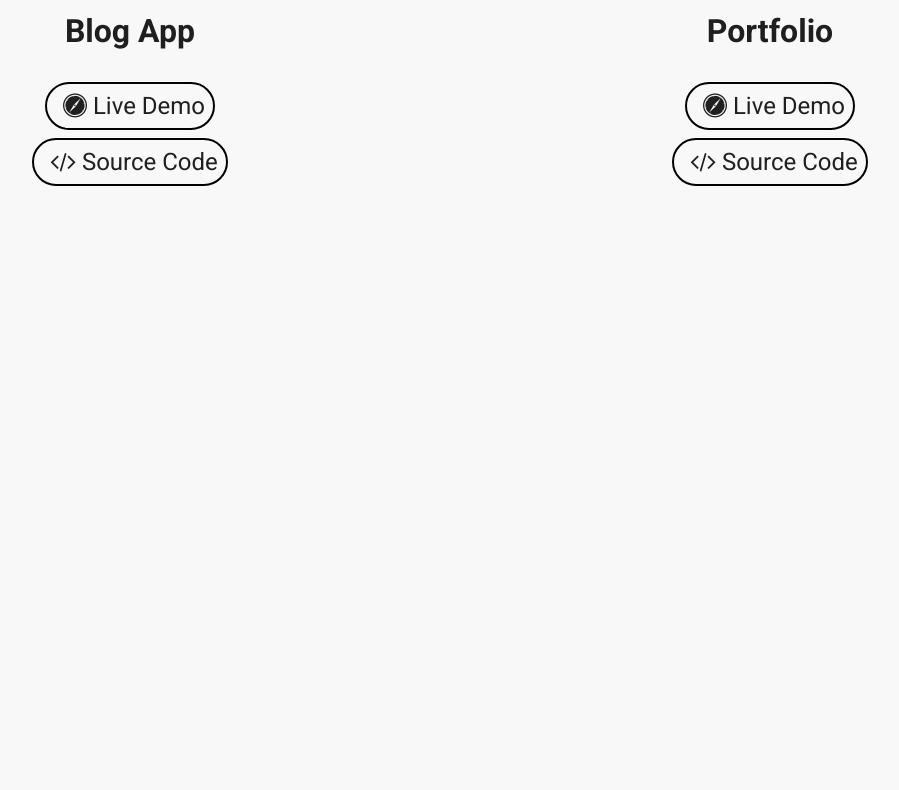
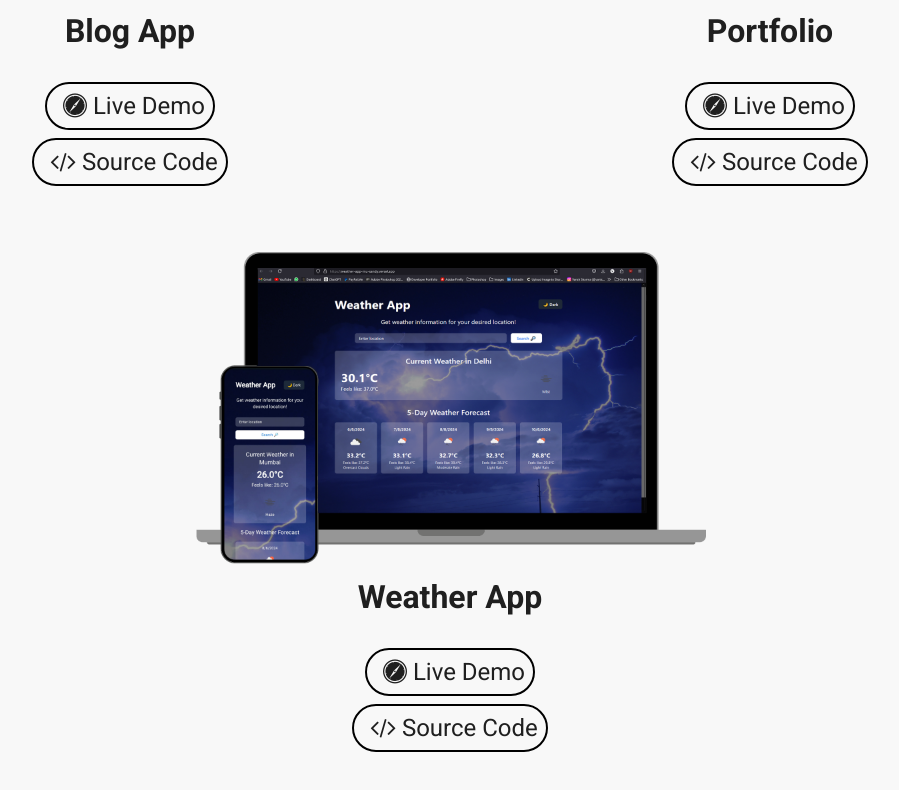
Before and after one commit to VanshSharma0/portfolio1, a React (Create React App) app: page /portfolio in a window 1280 px wide. Shown: the part 984-1774 px from the top of the page, without its empty margins (190-1089 px from the left). Before the commit the page ends 1250 px from the top, so only its background shows below. Built offline with nearby package versions, Linux system fonts and the light colour scheme; the HTML template or start-up script is replaced by a standard one.

Commit message:
Update project

```diff
--- a/src/info/Info.js
+++ b/src/info/Info.js
@@ -101,7 +101,7 @@ export const info = {
             title: "Expense Tracker",
             live: "https://expense-tracker-gamma-lyart.vercel.app/",
             source: "https://github.com/VanshSharma0/ExpenseTracker",
-            image: mock3
+            image: mock2
         },
         {
             title: "Blog App",
@@ -114,6 +114,12 @@ export const info = {
             live: "https://portfolio-sepia-kappa.vercel.app/",
             source: "https://github.com/VanshSharma0/portfolio1",
             image: mock4
+        },
+        {
+            title: "Weather App",
+            live: "https://weather-app-mu-sandy.vercel.app/",
+            source: "https://github.com/VanshSharma0/Weather-app",
+            image: mock5
         }
     ]
 }
```
Also changed, not shown: src/img/mock5.png.
